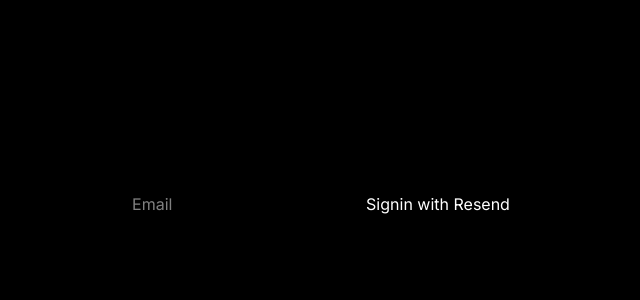
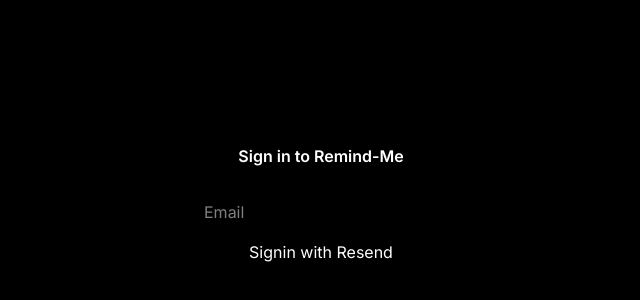
Before and after one commit to moritz-schuessler/remind-me, a Next.js app: page /signin in a window 1280 px wide. Shown: the part 196-496 px from the top of the page, without its empty margins (319-959 px from the left). Built offline with nearby package versions, Linux system fonts and the light colour scheme.

Commit message:
feat: add custom auth-pages

```diff
--- a/src/app/page.tsx
+++ b/src/app/page.tsx
@@ -1,5 +1,4 @@
-import { auth } from "@/auth";
-import { SignOut } from "@/components/auth/buttons";
+import { auth, signOut } from "@/auth";
 
 const Home = async () => {
   const session = await auth();
@@ -7,8 +6,15 @@
   return (
     <>
       <h1>Remind Me</h1>
-      Hello {!!session!.user && session!.user.email}!
-      <SignOut />
+      <p> Hello {!!session!.user && session!.user.email}!</p>
+      <form
+        action={async () => {
+          "use server";
+          await signOut();
+        }}
+      >
+        <button type="submit">Signout</button>
+      </form>
     </>
   );
 };
--- a/src/app/signin/page.tsx
+++ b/src/app/signin/page.tsx
@@ -1,7 +1,21 @@
-import { SignIn } from "@/components/auth/buttons";
+import { signIn } from "@/auth";
 
 const SignInPage = () => {
-  return <SignIn />;
+  return (
+    <div className="flex flex-col gap-8 items-center">
+      <h1 className="font-semibold">Sign in to Remind-Me</h1>
+      <form
+        className="flex flex-col gap-4"
+        action={async (formData) => {
+          "use server";
+          await signIn("resend", formData, { redirect: "/signin-process" });
+        }}
+      >
+        <input type="text" name="email" placeholder="Email" required />
+        <button type="submit">Signin with Resend</button>
+      </form>
+    </div>
+  );
 };
 
 export default SignInPage;
--- /dev/null
+++ b/src/app/verify-request/page.tsx
@@ -0,0 +1,10 @@
+const VerifyRequestPage = async () => {
+  return (
+    <>
+      <div>Check your mails</div>
+      Already verified? Refresh Page
+    </>
+  );
+};
+
+export default VerifyRequestPage;
--- a/src/auth.ts
+++ b/src/auth.ts
@@ -22,5 +22,6 @@
   },
   pages: {
     signIn: "/signin",
+    verifyRequest: "/verify-request",
   },
 });
--- a/src/components/auth/buttons.tsx
+++ /dev/null
@@ -1,30 +0,0 @@
-import { signIn, signOut } from "@/auth";
-
-const SignIn = () => {
-  return (
-    <form
-      action={async (formData) => {
-        "use server";
-        await signIn("resend", formData);
-      }}
-    >
-      <input type="text" name="email" placeholder="Email" />
-      <button type="submit">Signin with Resend</button>
-    </form>
-  );
-};
-
-const SignOut = () => {
-  return (
-    <form
-      action={async () => {
-        "use server";
-        await signOut();
-      }}
-    >
-      <button type="submit">Signout</button>
-    </form>
-  );
-};
-
-export { SignIn, SignOut };
--- a/src/middleware.ts
+++ b/src/middleware.ts
@@ -1,5 +1,18 @@
-export { auth as middleware } from "@/auth";
+import { auth } from "@/auth";
+import { redirect } from "next/navigation";
+
+const authRoutes = ["/signin", "/verify-request"];
+
+export default auth((request) => {
+  if (!request.auth && !authRoutes.includes(request.nextUrl.pathname)) {
+    return Response.redirect(new URL("/auth/signin", request.nextUrl.origin));
+  }
+
+  if (request.auth && authRoutes.includes(request.nextUrl.pathname)) {
+    return Response.redirect(new URL("/", request.nextUrl.origin));
+  }
+});
 
 export const config = {
-  matcher: ["/((?!api|_next/static|_next/image|favicon.ico).*)", "/signin"],
+  matcher: ["/((?!api|_next/static|_next/image|favicon.ico).*)"],
 };
```
